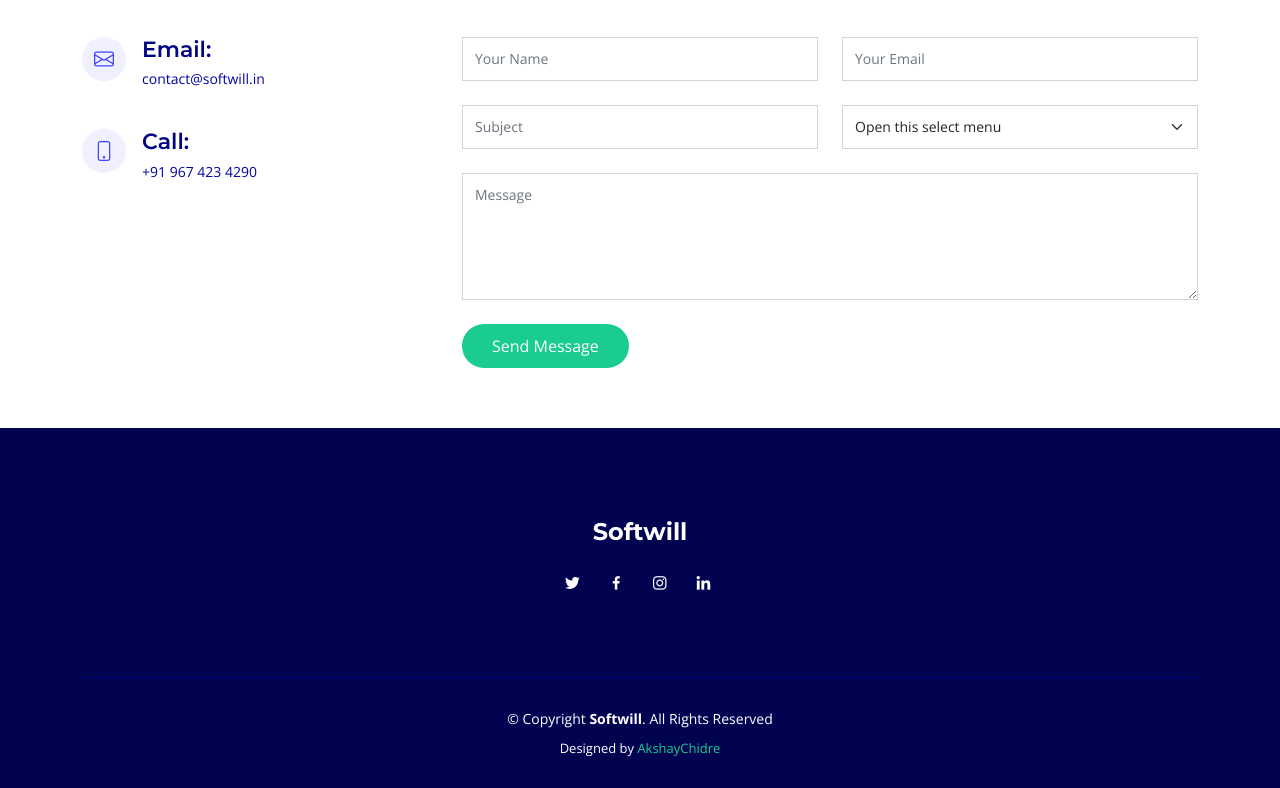
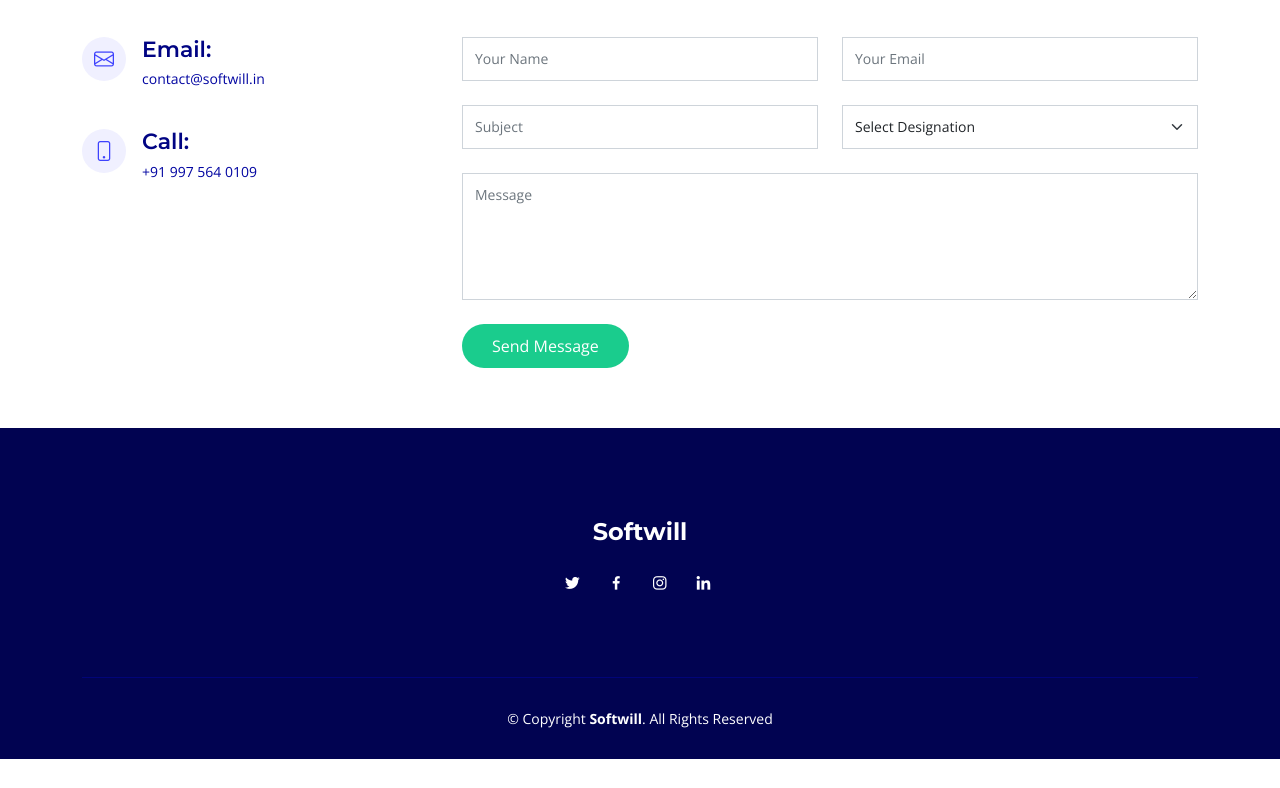
Before and after one commit to softwill-technology/compony-website, a plain HTML site: page index.html in a window 1280 px wide. Shown: the part 2347-3135 px from the top of the page. After the commit the page ends 3106 px from the top, so only its background shows below. Drawn offline with nearby package versions, Linux system fonts and the light colour scheme.

Commit message:
changes in footer

```diff
--- a/index.html
+++ b/index.html
@@ -305,7 +305,7 @@
               <div class="phone">
                 <i class="bi bi-phone"></i>
                 <h4>Call:</h4>
-                <a href="tel:">+91 967 423 4290</a>
+                <a href="tel:">+91 997 564 0109</a>
               </div>
             </div>
 
@@ -327,10 +327,17 @@
                 </div>
                 <div class="col-md-6 form-group mt-3">
                   <select name="role[]" class="form-control form-select" aria-label="Default select example">
-                    <option value="0" selected>Open this select menu</option>
-                    <option value="1">One</option>
-                    <option value="2">Two</option>
-                    <option value="3">Three</option>
+                    <option value="Select Designation" selected>Select Designation</option>
+                    <option value="Angular Developer">Angular Developer</option>
+                    <option value="Android Developer">Android Developer</option>
+                    <option value="DevOps Engineer">DevOps Engineer</option>
+                    <option value="Human Reasource">Human Reasource</option>
+                    <option value="iOS Developer">iOS Developer</option>
+                    <option value="NodeJS Developer">NodeJS Developer</option>
+                    <option value="ReactJS Developer">ReactJS Developer</option>
+                    <option value="Sales Executive">Sales Executive</option>
+                    <option value="UI/ UX Developer">UI/ UX Developer</option>
+                    <option value="Other">Other</option>
                   </select>
                 </div>
               </div>
@@ -377,9 +384,6 @@
       <div class="copyright">
         &copy; Copyright <strong><span>Softwill</span></strong>. All Rights Reserved
       </div>
-      <div class="credits">
-        Designed by <a href="https://akshaychidre.netlify.app/">AkshayChidre</a>
-      </div>
     </div>
   </footer><!-- End Footer -->
 
```
